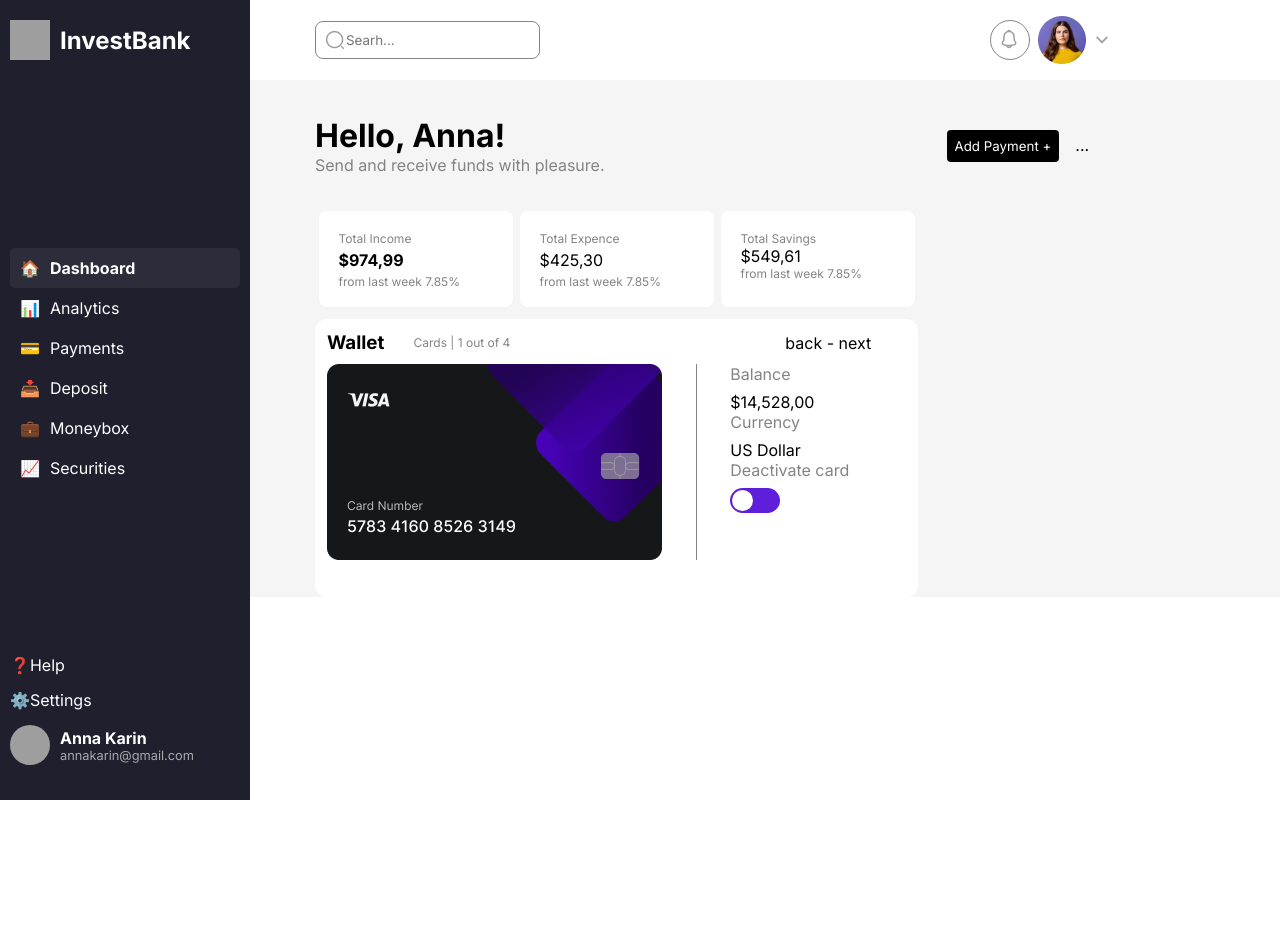
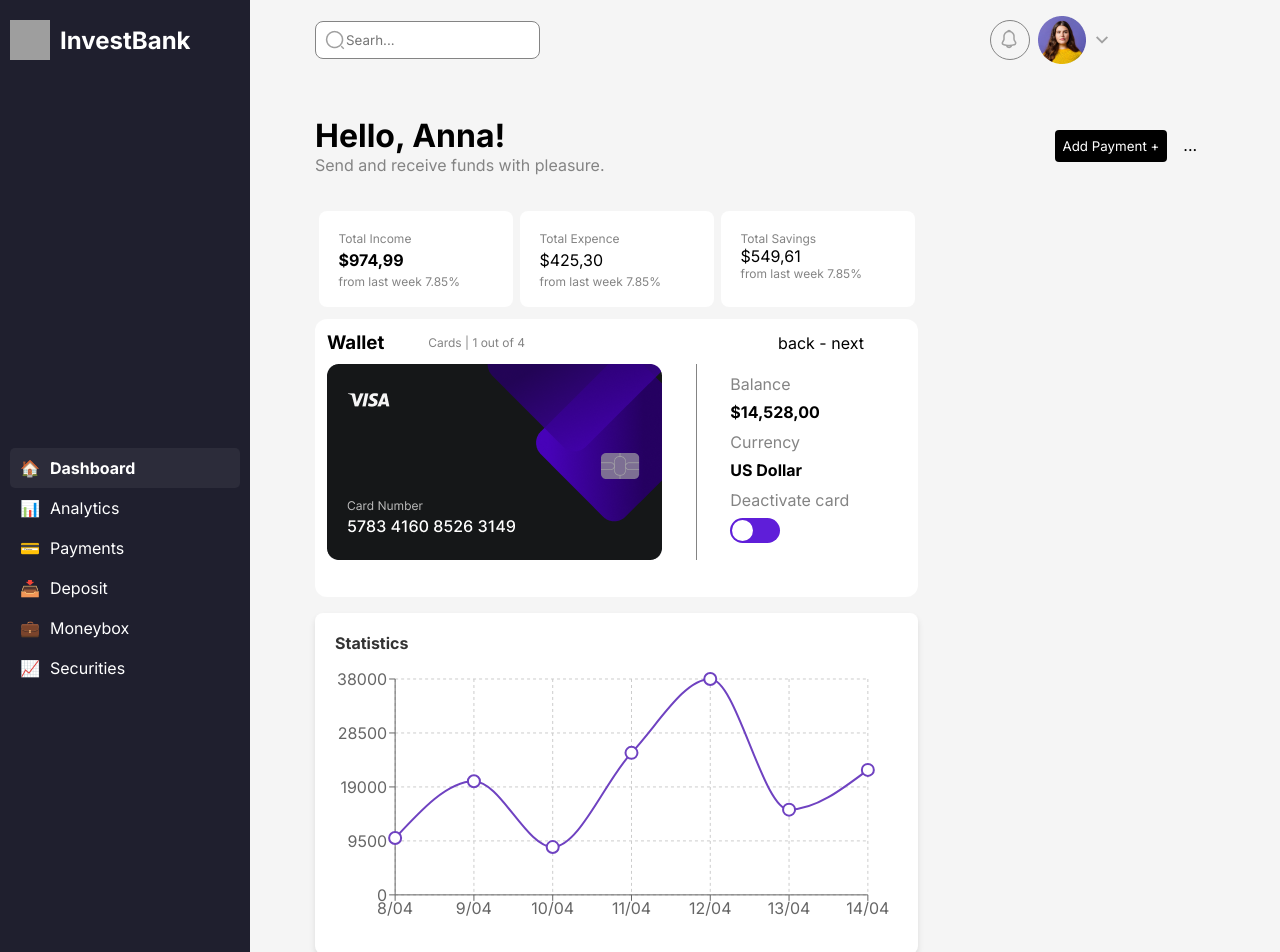
Before and after one commit to kazin-dev/dashboard, a React (Create React App) app: page / in a window 1280 px wide. Shown: the top 952 px of the page. Before the commit the page ends 800 px from the top, so only its background shows below. Built offline with nearby package versions, Linux system fonts and the light colour scheme; grey boxes are pictures that could not be loaded.

Commit message:
WalletSection quase finalizado, ajustes incompleto

```diff
--- a/package.json
+++ b/package.json
@@ -10,10 +10,11 @@
     "@types/node": "^16.18.23",
     "@types/react": "^18.0.31",
     "@types/react-dom": "^18.0.11",
-    "react": "^18.2.0",
-    "react-dom": "^18.2.0",
+    "react": "^18.3.1",
+    "react-dom": "^18.3.1",
     "react-router-dom": "^7.0.1",
     "react-scripts": "5.0.1",
+    "recharts": "^2.14.1",
     "styled-components": "^6.1.13",
     "typescript": "^4.9.5",
     "web-vitals": "^2.1.4"
--- /dev/null
+++ b/src/components/MainContent/Statistcs/index.tsx
@@ -0,0 +1,55 @@
+import React from 'react'
+
+import {
+  LineChart,
+  Line,
+  XAxis,
+  YAxis,
+  Tooltip,
+  CartesianGrid,
+  ResponsiveContainer
+} from 'recharts'
+import { ChartContainer, Title } from './styles'
+
+// Styled Components
+
+// Dados de exemplo
+const data = [
+  { date: '8/04', value: 10000 },
+  { date: '9/04', value: 20000 },
+  { date: '10/04', value: 8411 },
+  { date: '11/04', value: 25000 },
+  { date: '12/04', value: 38000 },
+  { date: '13/04', value: 15000 },
+  { date: '14/04', value: 22000 }
+]
+
+// Componente principal
+const StatisticsChart: React.FC = () => {
+  return (
+    <ChartContainer>
+      <Title>Statistics</Title>
+      <ResponsiveContainer width="100%" height="85%">
+        <LineChart
+          data={data}
+          margin={{ top: 10, right: 30, left: 0, bottom: 0 }}
+        >
+          <CartesianGrid strokeDasharray="3 3" />
+          <XAxis dataKey="date" />
+          <YAxis />
+          <Tooltip />
+          <Line
+            type="monotone"
+            dataKey="value"
+            stroke="#6f42c1"
+            strokeWidth={2}
+            dot={{ r: 6 }}
+            activeDot={{ r: 8 }}
+          />
+        </LineChart>
+      </ResponsiveContainer>
+    </ChartContainer>
+  )
+}
+
+export default StatisticsChart
--- /dev/null
+++ b/src/components/MainContent/Statistcs/styles.ts
@@ -0,0 +1,18 @@
+import { styled } from 'styled-components'
+
+export const ChartContainer = styled.div`
+  width: 603px;
+  height: 341px;
+  background-color: #fff;
+  border-radius: 8px;
+  box-shadow: 0 4px 6px rgba(0, 0, 0, 0.1);
+  padding: 20px;
+  margin-top: 16px;
+`
+
+export const Title = styled.h2`
+  font-size: 16px;
+  font-weight: bold;
+  margin-bottom: 16px;
+  color: #333;
+`
--- a/src/components/MainContent/WalletSection.tsx/index.tsx
+++ b/src/components/MainContent/WalletSection.tsx/index.tsx
@@ -14,6 +14,7 @@ import {
 } from './styles'
 
 import Card from '../../../Images/Card.png'
+import StatisticsChart from '../Statistcs'
 
 type ToggleSwitchProps = {
   isChecked: boolean
@@ -80,11 +81,11 @@ const WalletSection: React.FC<ToggleSwitchProps> = ({
             <CardInfo>
               <div>
                 <p>Balance</p>
-                <span>$14,528,00</span>
+                <span><b>$14,528,00</b></span>
               </div>
               <div>
                 <p>Currency</p>
-                <span>US Dollar</span>
+                <span><b>US Dollar</b></span>
               </div>
               <div>
                 <p>Deactivate card</p>
@@ -101,6 +102,7 @@ const WalletSection: React.FC<ToggleSwitchProps> = ({
           </GridWallet>
         </div>
       </CardWallet>
+      <StatisticsChart />
     </SecondContainer>
   )
 }
--- a/src/components/MainContent/WalletSection.tsx/styles.ts
+++ b/src/components/MainContent/WalletSection.tsx/styles.ts
@@ -88,7 +88,7 @@ export const Switch = styled.label`
 export const GridHeaderWallet = styled.div`
   display: grid;
   grid-template-columns: 1fr 1fr 1fr;
-  gap: 25%;
+  gap: 23%;
   margin-bottom: 10px;
   width: 1100px;
 
@@ -112,5 +112,6 @@ export const CardInfo = styled.div`
     line-height: auto;
     color: ${colors.Silver};
     margin-bottom: 8px;
+    margin-top: 10px;
   }
 `
--- a/src/components/MainContent/WelcomeSection/styles.ts
+++ b/src/components/MainContent/WelcomeSection/styles.ts
@@ -4,7 +4,7 @@ import { colors } from '../../../styles'
 export const Grid = styled.div`
   display: grid;
   grid-template-columns: 1fr 1fr;
-  gap: 38%;
+  gap: 50%;
   margin-top: 36px;
   display: flex;
   align-items: center;
--- a/src/components/Sidebar/styles.ts
+++ b/src/components/Sidebar/styles.ts
@@ -8,7 +8,7 @@ export const SidebarContainer = styled.aside`
   flex-direction: column;
   justify-content: space-between;
   padding: 20px 10px;
-  height: 100vh;
+  height: height: 100%;
 `
 
 export const Logo = styled.div`
--- a/src/pages/Dashboard/index.tsx
+++ b/src/pages/Dashboard/index.tsx
@@ -3,7 +3,7 @@ import Header from '../../components/Header'
 import WalletSection from '../../components/MainContent/WalletSection.tsx'
 import Welcome from '../../components/MainContent/WelcomeSection'
 import Sidebar from '../../components/Sidebar'
-import { Container, ContainerBackground, MainContent } from '../../styles'
+import { Container, GridPage, MainContent } from '../../styles'
 
 const Dashboard = () => {
   const [isChecked, setIsChecked] = useState(false)
@@ -14,10 +14,12 @@ const Dashboard = () => {
         <Sidebar />
         <MainContent>
           <Header />
-          <ContainerBackground>
-            <Welcome />
-            <WalletSection isChecked={isChecked} onToggle={setIsChecked} />
-          </ContainerBackground>
+          <GridPage>
+            <div>
+              <Welcome />
+              <WalletSection isChecked={isChecked} onToggle={setIsChecked} />
+            </div>
+          </GridPage>
         </MainContent>
       </Container>
     </>
--- a/src/styles.ts
+++ b/src/styles.ts
@@ -18,7 +18,7 @@ export const GlobalStyle = createGlobalStyle`
 
 export const Container = styled.div`
   display: flex;
-  height: 100vh; /* Garante que a altura seja igual à da tela inteira */
+  height: 150vh; /* Garante que a altura seja igual à da tela inteira */
   width: 100vw;
   overflow: hidden; /* Evita que elementos escapem */
 `
@@ -27,7 +27,10 @@ export const MainContent = styled.main`
   flex: 1; /* Ocupa todo o espaço restante ao lado da Sidebar */
   display: flex;
   flex-direction: column;
-`
-export const ContainerBackground = styled.div`
   background-color: ${colors.LightGray};
 `
+export const GridPage = styled.div`
+  display: grid;
+  grid-templates-column: 1fr 1fr;
+  gap: 20px;
+`
```
Also changed, not shown: src/components/Transictions/index.tsx (added, +14 -0 lines), 1 other file (tests, documents, lock files or other folders).
